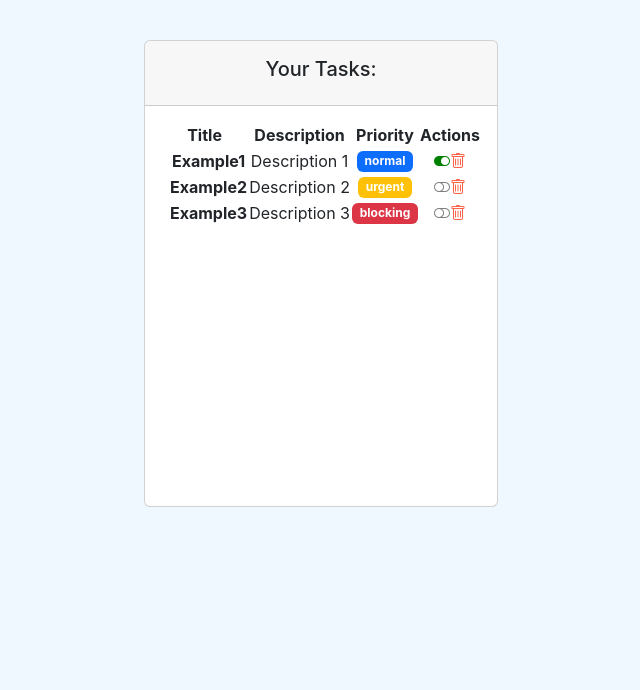
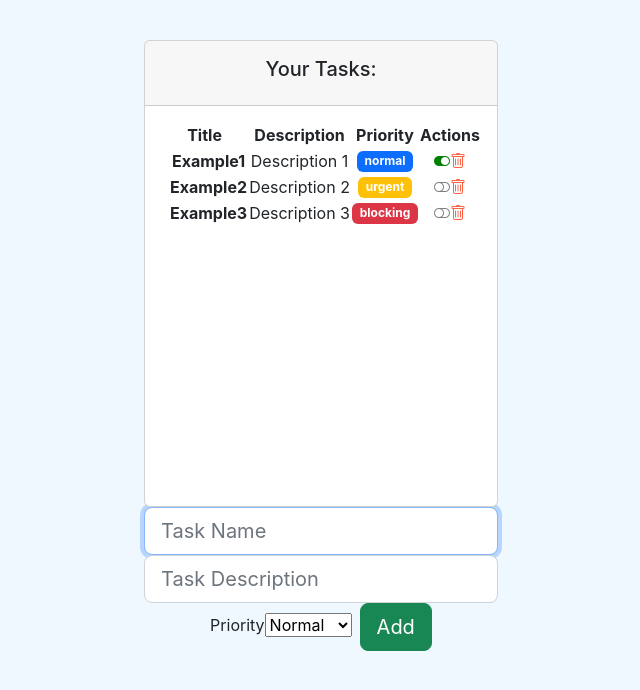
Before and after one commit to kike-paez/proyecto-react-openbootcamp, a React (Create React App) app: page / in a window 1280 px wide. Shown: the top 690 px of the page, without its empty margins (319-959 px from the left). Built offline with nearby package versions, Linux system fonts and the light colour scheme.

Commit message:
Añadida función para añadir nuevas tareas

```diff
--- a/src/components/container/task_list.jsx
+++ b/src/components/container/task_list.jsx
@@ -6,7 +6,6 @@
 
 // Importamos la hoja de estilos de task.css
 import '../../styles/task.scss'
-import Taskfrom from '../pure/forms/taskForm'
 
 const TaskListComponent = () => {
 
@@ -42,6 +41,14 @@
         const index = tasks.indexOf(task)
         const tempTask = [...tasks]
         tempTask.splice(index, 1)
+        setTasks(tempTask)
+    }
+
+    function addTask(task) {
+        console.log('Add this Task:', task)
+        const index = tasks.indexOf(task)
+        const tempTask = [...tasks]
+        tempTask.push(task)
         setTasks(tempTask)
     }
 
@@ -84,7 +91,7 @@
                     </div>
                 </div>
             </div>
-            {/* <TaskForm></TaskForm> */}
+            <TaskForm add={addTask}></TaskForm>
         </div>
     );
 };
--- a/src/components/pure/forms/taskForm.jsx
+++ b/src/components/pure/forms/taskForm.jsx
@@ -1,11 +1,44 @@
-import React from 'react';
+import React, { useRef } from 'react';
+import PropTypes from 'prop-types'
+import { LEVELS } from '../../../models/levels.enum';
+import { Task } from '../../../models/task.class';
 
-const TaskForm = () => {
+const TaskForm = ({ add }) => {
+
+    const nameRef = useRef('')
+    const descriptionRef = useRef('')
+    const levelRef = useRef(LEVELS.NORMAL)
+
+    function addTask(e) {
+        e.preventDefault()
+        const newTask = new Task(
+            nameRef.current.value,
+            descriptionRef.current.value,
+            false,
+            levelRef.current.value
+        )
+        add(newTask)
+    }
+
     return (
-        <form>
-
+        <form onSubmit={addTask} className='d-flex justify-content-center align-items-center mb-4'>
+            <div className='form-outline flex-fill'>
+                <input ref={nameRef} id='inputName' type='text' className='form-control form-control-lg' required autoFocus placeholder='Task Name'/>
+                <input ref={descriptionRef} id='inputDescription' type='text' className='form-control form-control-lg' required placeholder='Task Description'/>
+                <label htmlFor='selectLevel' className='sr-only'>Priority</label>
+                <select ref={levelRef} defaultValue={LEVELS.NORMAL} id='selectLevel'>
+                    <option value={LEVELS.NORMAL}>Normal</option>
+                    <option value={LEVELS.URGENT}>Urgent</option>
+                    <option value={LEVELS.BLOCKING}>Blocking</option>
+                </select>
+                <button type='submit' className='btn btn-success btn-lg ms-2'>Add</button>
+            </div>
         </form>
     );
 }
 
+TaskForm.PropTypes = {
+    add: PropTypes.func.isRequired
+}
+
 export default TaskForm;
```
